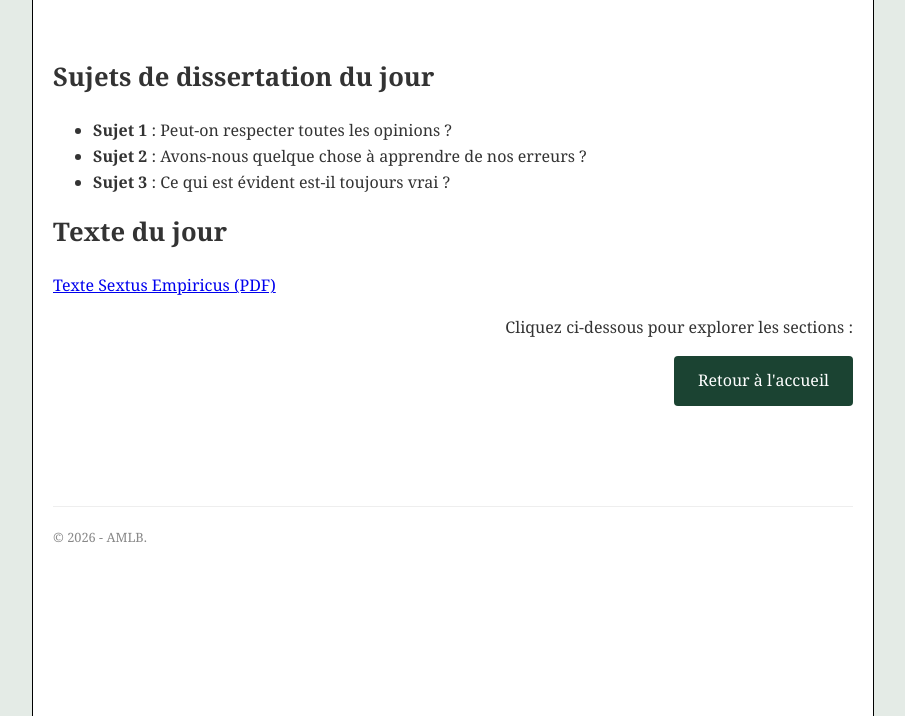
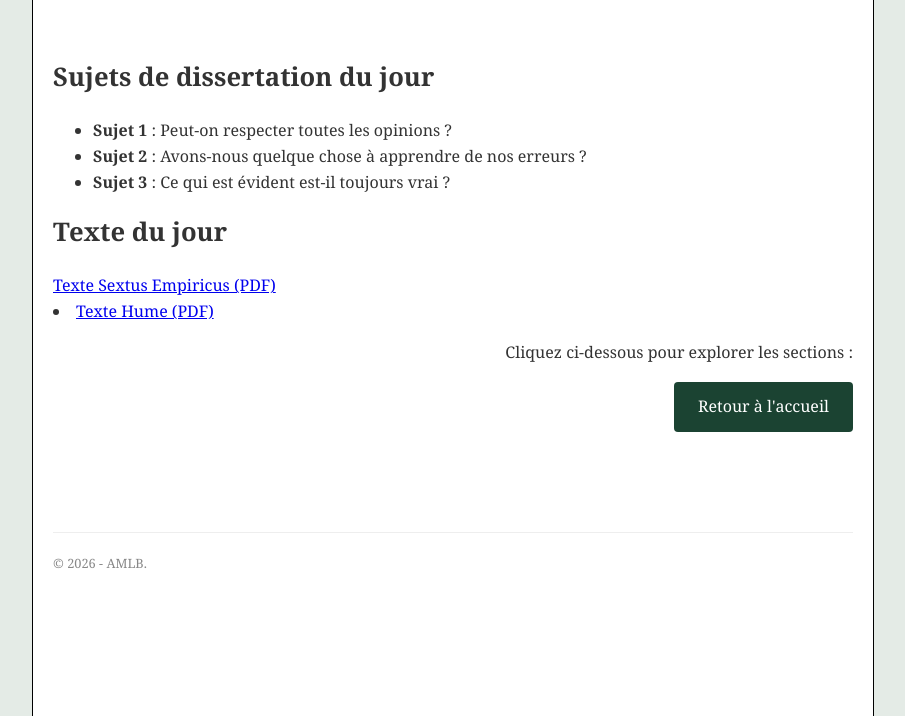
Before and after one commit to PhiloAMLB/exercice-philo, a plain HTML site: page exercices.html in a window 1280 px wide. Shown: the part 84-800 px from the top of the page, without its empty margins (187-1092 px from the left). Drawn offline with Linux system fonts and the light colour scheme.

Commit message:
Update exercices.html

```diff
--- a/exercices.html
+++ b/exercices.html
@@ -78,6 +78,7 @@
 
     <h1>Texte du jour</h1>
     <a href="Exercice%20facultatif%20FDR%20sceptique.pdf" target="_blank" rel="noopener">Texte Sextus Empiricus (PDF)</a>
+<li><a href="FDRHUME.pdf" target="_blank" rel="noopener">Texte Hume (PDF)</a></li>
 
     <div style="text-align: right;">
         <p>Cliquez ci-dessous pour explorer les sections :</p>
```
